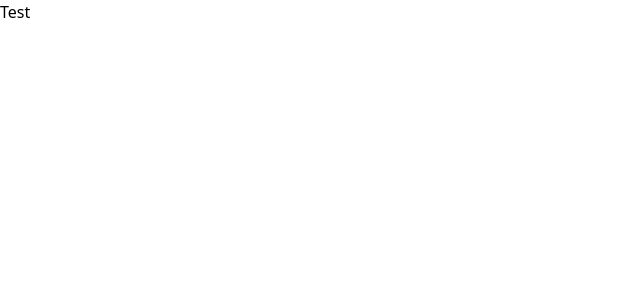
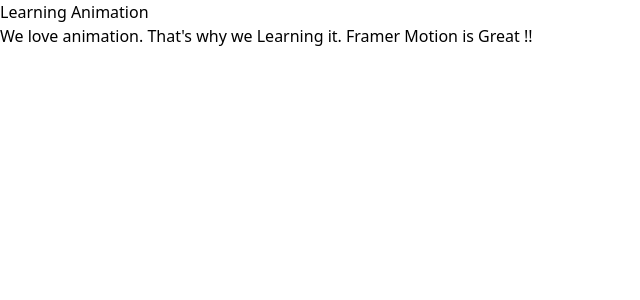
Before and after one commit to Nasir1290/react-animation-framermotion, a React (Vite) app: page / in a window 1280 px wide. Shown: the top 300 px of the page, without its empty margins (0-640 px from the left). Built offline with nearby package versions, Linux system fonts and the light colour scheme.

Commit message:
add some code

```diff
--- a/src/App.jsx
+++ b/src/App.jsx
@@ -2,6 +2,7 @@
 import KeyFrame from './components/KeyFrame'
 import ButtonTap from './ButtonTap'
 import TextMotion from './components/TextMotion'
+import TransitionType from './components/TransitionType'
 
 export default function App() {
   return (
@@ -11,7 +12,9 @@
 
       {/* <ButtonTap/> */}
 
-      <TextMotion/>
+      {/* <TextMotion/> */}
+
+      <TransitionType/>
 
     </div>
   )
--- a/src/components/TextMotion.jsx
+++ b/src/components/TextMotion.jsx
@@ -1,9 +1,20 @@
+import { motion } from 'framer-motion';
 import React from 'react'
 
 export default function TextMotion() {
+    const message = "We are Enjoying Reactive Accelerator and LWS are awesome!!";
+    const msgArray = message.split(" ");
+
   return (
     <div className=' text-2xl text-center m-4'>
-      Test
+      {msgArray.map((word,index) => (
+        <motion.span
+         key={index}
+         initial={{opacity:0}}
+         animate={{opacity:1}}
+         transition={{duration:1,delay:index/10}}
+         >{word+" "}</motion.span>
+        ))}
     </div>
   )
 }
--- /dev/null
+++ b/src/components/TransitionType.jsx
@@ -0,0 +1,15 @@
+import { motion } from 'framer-motion'
+import React from 'react'
+
+export default function TransitionType() {
+  return (
+    <motion.div
+    initial={{opacity:0, x:"-100vh"}}
+    animate={{opacity:1, x:0}}
+    >
+      <h1>Learning Animation</h1>
+      <p>We love animation. That's why we Learning it. Framer Motion is Great !!</p>
+
+    </motion.div>
+  )
+}
```
